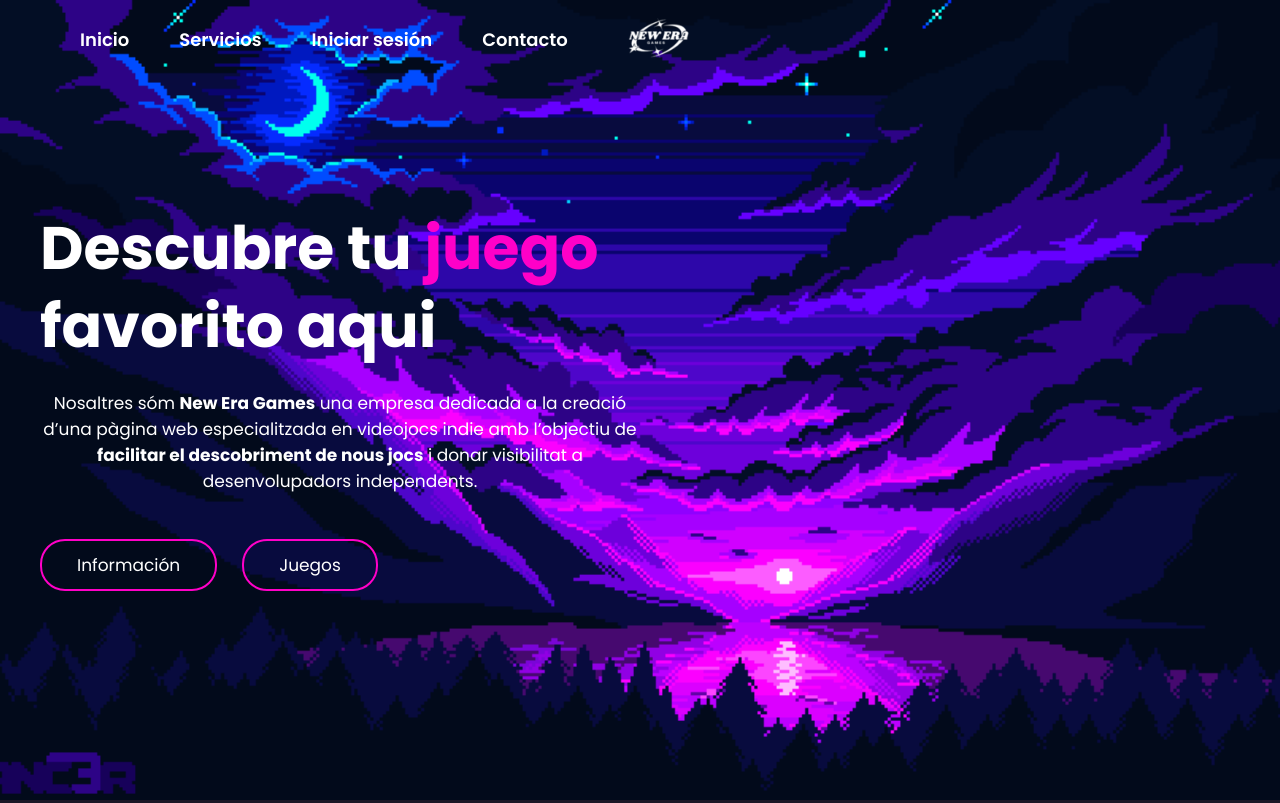
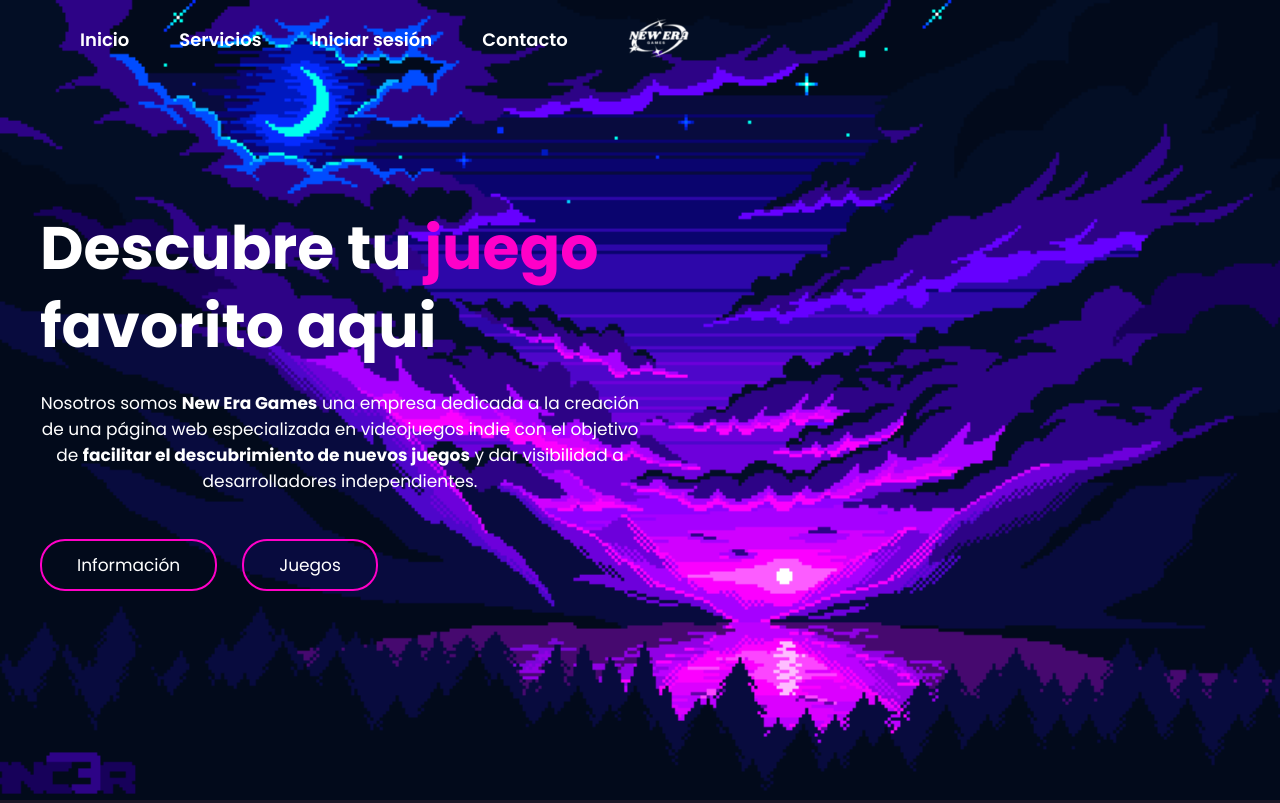
Before and after one commit to ZetaSakai/Pagina-web, a Python web app: template templates/Index.html in a window 1280 px wide. Shown: the top 803 px of the page. Run offline with Jinja, Linux system fonts and the light colour scheme; the template is opened without the code that fills it, so the values that code supplies are empty.

Commit message:
Update Index.html

```diff
--- a/templates/Index.html
+++ b/templates/Index.html
@@ -25,7 +25,8 @@
                     <li><a href="/templates/Informacio.html">Servicios</a></li>
                     <li><a href="/templates/login.html">Iniciar sesión</a></li>
                     <li><a href="/templates/contacte.html">Contacto</a></li>
-                    <li class="logo-item"><a href="#" class="logo"><img src="/img/image__1_-removebg-preview (1) (1).png" alt="New Era Games logo"></a></li>
+                    <li class="logo-item"><a href="#" class="logo"><img
+                                src="/img/image__1_-removebg-preview (1) (1).png" alt="New Era Games logo"></a></li>
                 </ul>
             </nav>
         </div>
@@ -34,8 +35,9 @@
             <div class="header-txt">
                 <h1>Descubre tu <span>juego</span> <br> favorito aqui </h1>
                 <p>
-                    Nosaltres sóm <strong>New Era Games</strong> una empresa dedicada a la creació d’una pàgina web especialitzada en
-                    videojocs indie amb l’objectiu de <strong>facilitar el descobriment de nous jocs</strong> i donar visibilitat a desenvolupadors independents.
+                    Nosotros somos <strong>New Era Games</strong> una empresa dedicada a la creación de una página web
+                    especializada en videojuegos indie con el objetivo de <strong>facilitar el descubrimiento de nuevos juegos</strong> y
+                    dar visibilidad a desarrolladores independientes.
                 </p>
                 <div class="butons">
                     <a href="#"></a>
```
